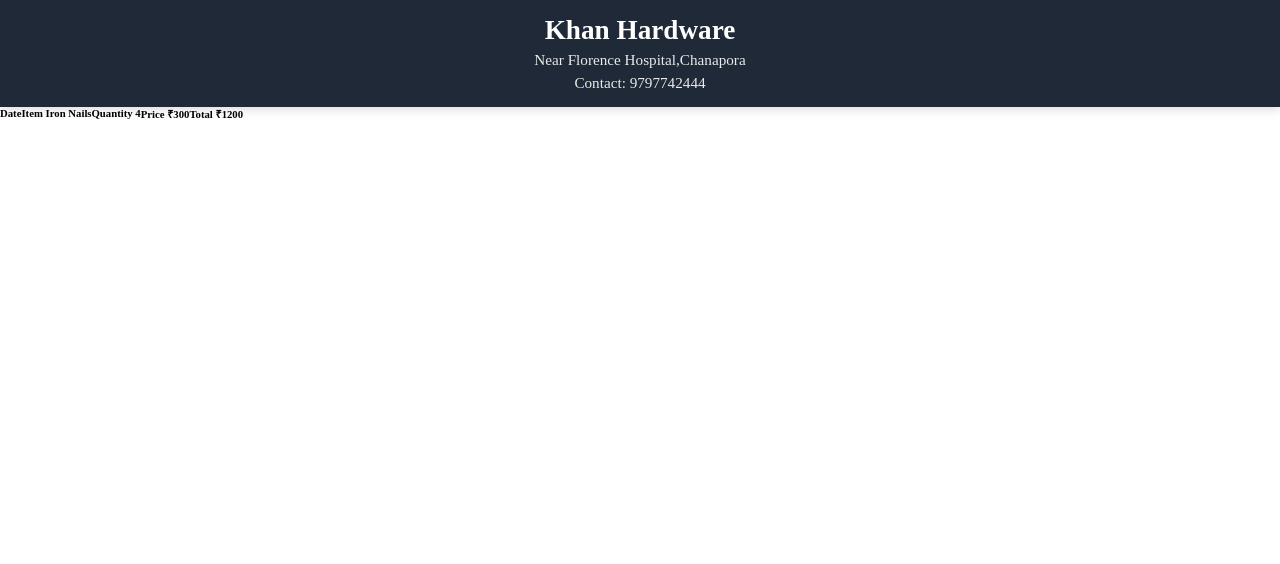
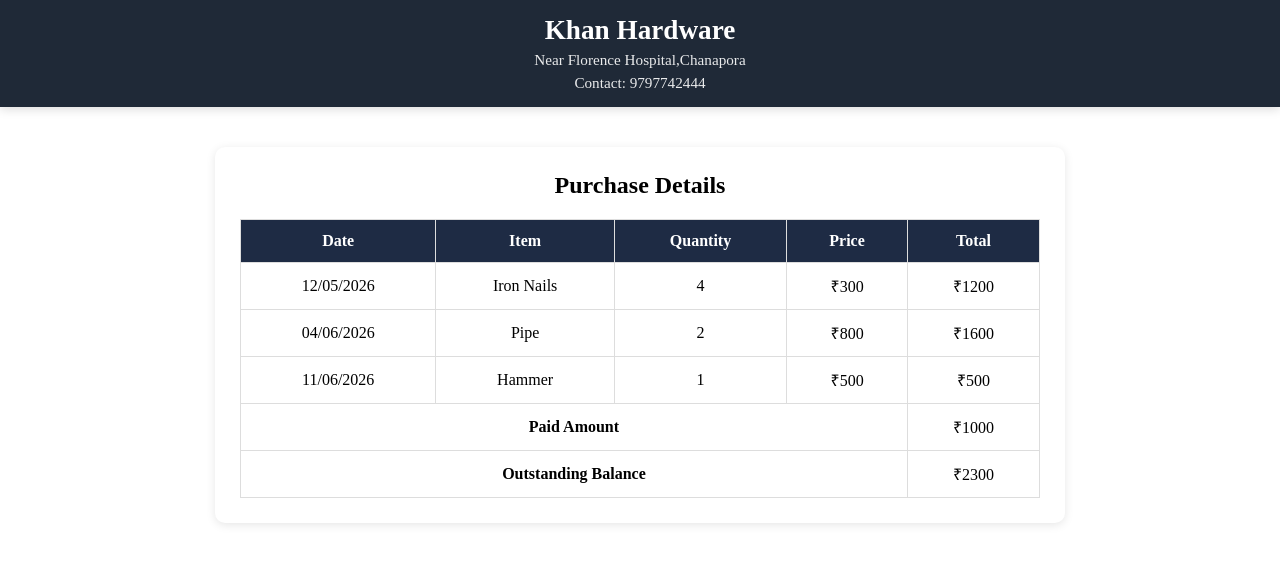
Before and after one commit to Mehranmir1750/Khan-Hardware, a React app in the folder frontend/: page /details in a window 1280 px wide. Shown: the top 564 px of the page. Built offline with nearby package versions, Linux system fonts and the light colour scheme; the HTML template or start-up script is replaced by a standard one.

Commit message:
making chnages to te code adding functionalities

```diff
--- a/frontend/src/components/Details.jsx
+++ b/frontend/src/components/Details.jsx
@@ -6,39 +6,78 @@ export default function Details(
     // {detail}
 ){
 
-      const detail = {
+      const detail = [
+        {
+          date: '12/05/2026',
     item: "Iron Nails",
     quantity: 4,
     price: 300
-  };
+        },
+         {
+          date: '04/06/2026',
+    item: "Pipe",
+    quantity: 2,
+    price: 800
+        },
+         {
+          date: '11/06/2026',
+    item: "Hammer",
+    quantity: 1,
+    price: 500
+        }
+      ]
+
+
+      const balance = detail.reduce(
+        (sum,item) => sum + item.price * item.quantity, 0
+      )
     return (
         <>
 
         <Navbar/>
 
         <div className="detail_component">
+  <h2 className="detail_heading">Purchase Details</h2>
 
+  <table className="details_table">
+    <thead>
+      <tr>
+        <th>Date</th>
+        <th>Item</th>
+        <th>Quantity</th>
+        <th>Price</th>
+        <th>Total</th>
+      </tr>
+    </thead>
 
-             <h6 className="item_details">
-  <strong>Date</strong> {detail?.date}
-</h6>
+    <tbody>
+  {detail.map((item, index) => (
+    <tr key={index}>
+      <td>{item.date}</td>
+      <td>{item.item}</td>
+      <td>{item.quantity}</td>
+      <td>₹{item.price}</td>
+      <td>₹{item.price * item.quantity}</td>
+    </tr>
+  ))}
 
+  <tr>
+    <td colSpan="4">
+      <strong>Paid Amount</strong>
+    </td>
+    <td>₹1000</td>
+  </tr>
 
-            <h6 className="item_details">
-  <strong>Item</strong> {detail?.item}
-</h6>
+  <tr>
+    <td colSpan="4">
+      <strong>Outstanding Balance</strong>
+    </td>
+    <td>₹{balance - 1000}</td>
+  </tr>
+</tbody>
 
-<h6 className="item_details">
-  <strong>Quantity</strong> {detail?.quantity}
-</h6>
-
-<h6 className="item_details">
-  <strong>Price</strong> ₹{detail?.price}
-</h6>
-<h6 className="item_details">
-  <strong>Total</strong> ₹{detail?.price*detail?.quantity}
-</h6>
-        </div>
+  </table>
+</div>
 
 
 
--- a/frontend/src/styles/Details.css
+++ b/frontend/src/styles/Details.css
@@ -1,3 +1,43 @@
-.detail_component{
-    display: flex;
+.detail_component {
+  width: 800px;
+  margin: 40px auto;
+  background: white;
+  padding: 25px;
+  border-radius: 10px;
+  box-shadow: 0 2px 10px rgba(0,0,0,0.1);
 }
+
+.detail_heading {
+  text-align: center;
+  margin-bottom: 20px;
+}
+
+.detail_date {
+  margin-bottom: 15px;
+  font-weight: 600;
+}
+
+.details_table {
+  width: 100%;
+  border-collapse: collapse;
+}
+
+.details_table th,
+.details_table td {
+  border: 1px solid #ddd;
+  padding: 12px;
+  text-align: center;
+}
+
+.details_table th {
+  background-color: #1e2b44;
+  color: white;
+}
+
+.balance_box {
+  margin-top: 20px;
+  padding: 12px;
+  background: #f5f5f5;
+  font-weight: bold;
+  text-align: right;
+}
```
